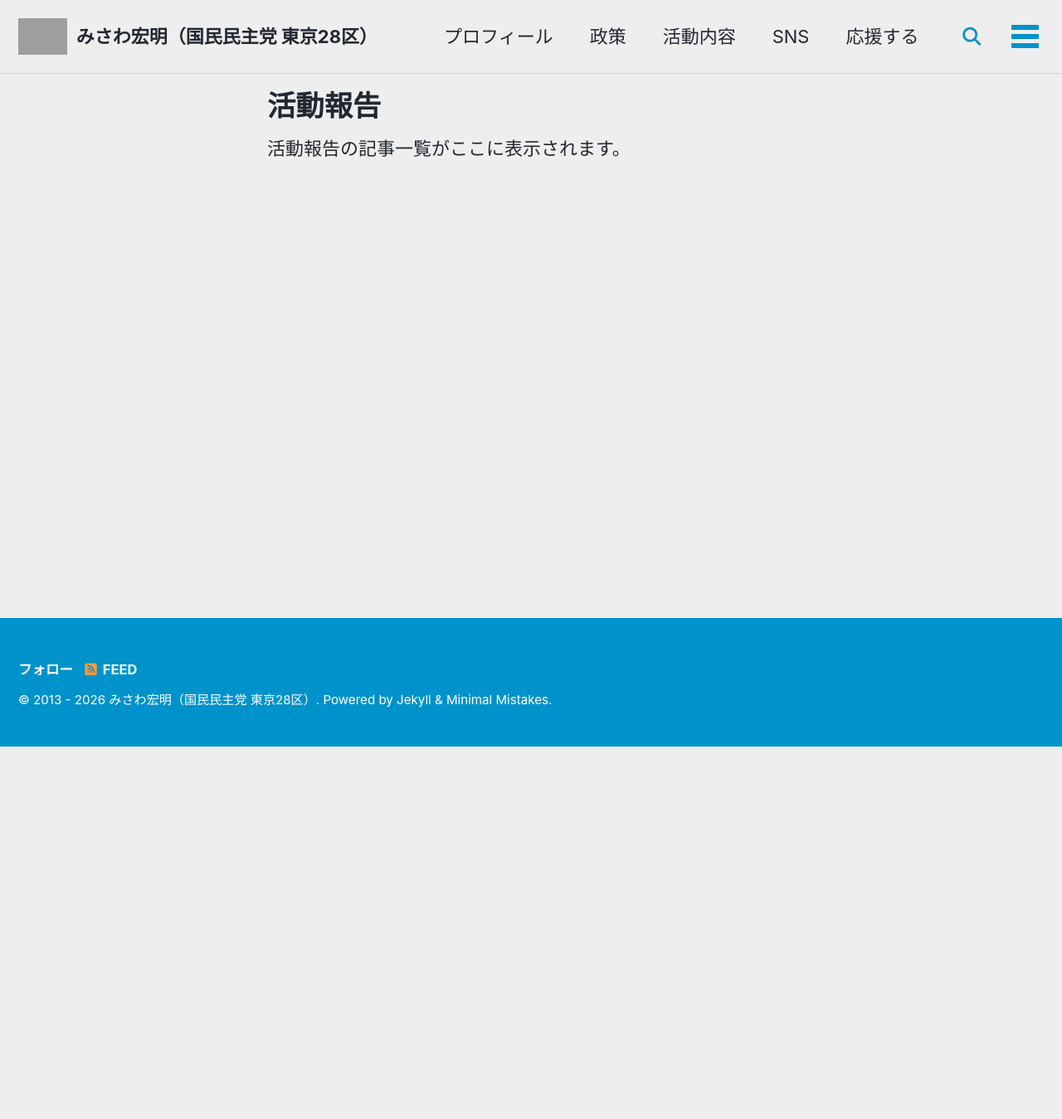
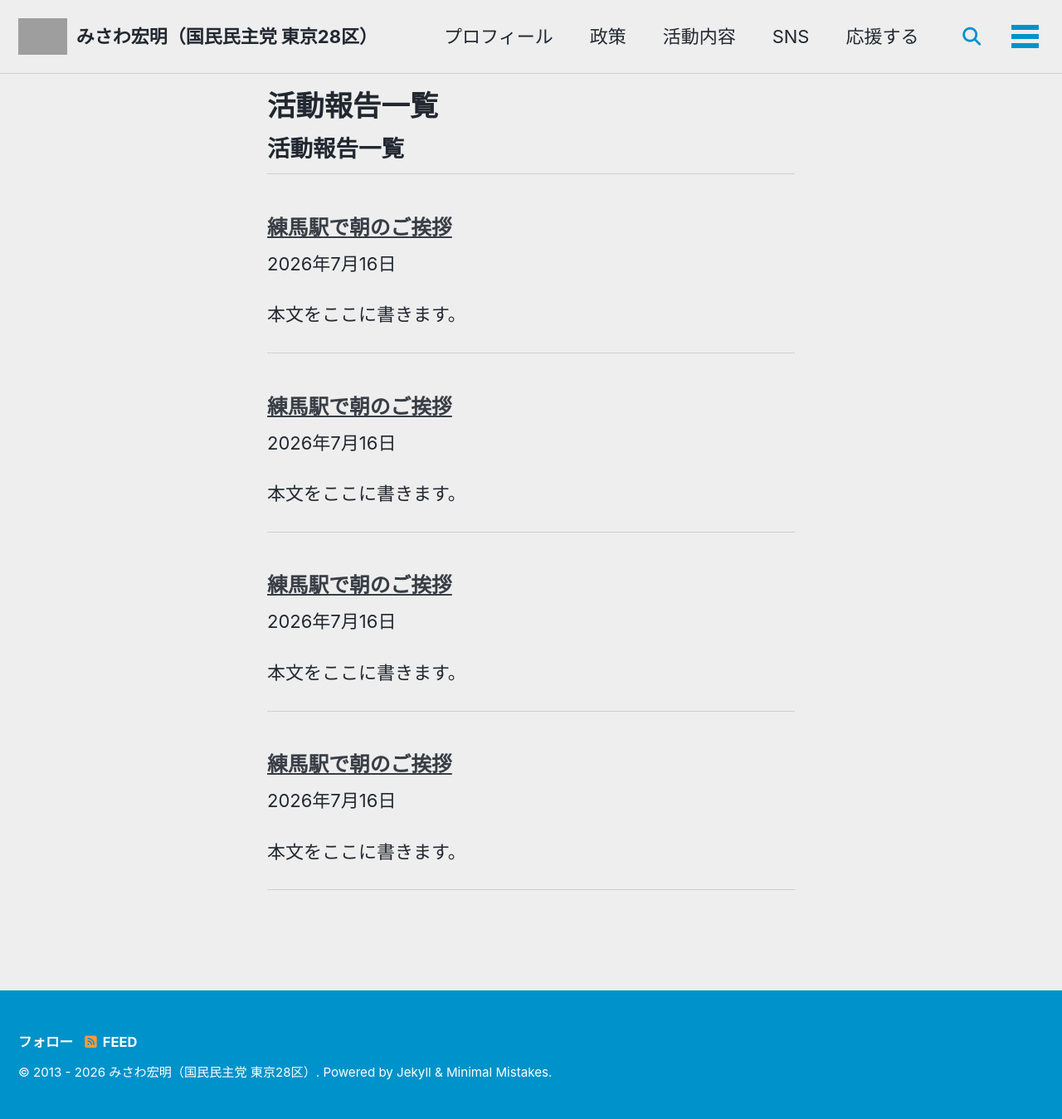
Before and after one commit to 1f10230248/misawa_HP, a Jekyll site: the page built from pages/activity.md, in a window 1280 px wide. Shown: the whole page at 83% size. Built offline with Jekyll 4.4.1, drawn with Linux system fonts in a browser that asks for light colours; cached includes are drawn as plain includes; before the commit the page ends 900 px from its top, so only the background shows below that; grey boxes are pictures that could not be loaded.

```diff
--- /dev/null
+++ b/_posts/2026-07-19-station-nerima.md
@@ -0,0 +1,19 @@
+---
+title: "練馬駅で朝のご挨拶"
+date: 2026-07-16
+categories: activity
+header:
+  image: /assets/images/activity/nerima-station.jpg
+  caption: "練馬駅での朝のご挨拶"
+---
+
+本文をここに書きます。
+
+- 活動の概要
+- どんな人と話したか
+- 気づきや感じたこと
+- 写真を複数載せる場合は通常の Markdown でOK
+
+例：
+
+![駅頭の様子](/assets/images/activity/nerima-station-2.jpg)
--- a/pages/activity.md
+++ b/pages/activity.md
@@ -1,7 +1,19 @@
 ---
 layout: single
-title: "活動報告"
+title: "活動報告一覧"
 permalink: /activity/
 ---
 
-活動報告の記事一覧がここに表示されます。
+## 活動報告一覧
+
+{% assign posts = site.posts | where_exp: "post", "post.categories contains 'activity'" %}
+
+{% for post in posts %}
+### [{{ post.title }}]({{ post.url }})
+{{ post.date | date: "%Y年%-m月%-d日" }}
+
+{{ post.excerpt }}
+
+---
+
+{% endfor %}
```
Also changed, not shown: _posts/2026-07-16-station-nerima.md (added, +19 -0 lines), _posts/2026-07-17-station-nerima.md (added, +19 -0 lines), _posts/2026-07-18-station-nerima.md (added, +19 -0 lines), index.html (+20 -3 lines).
